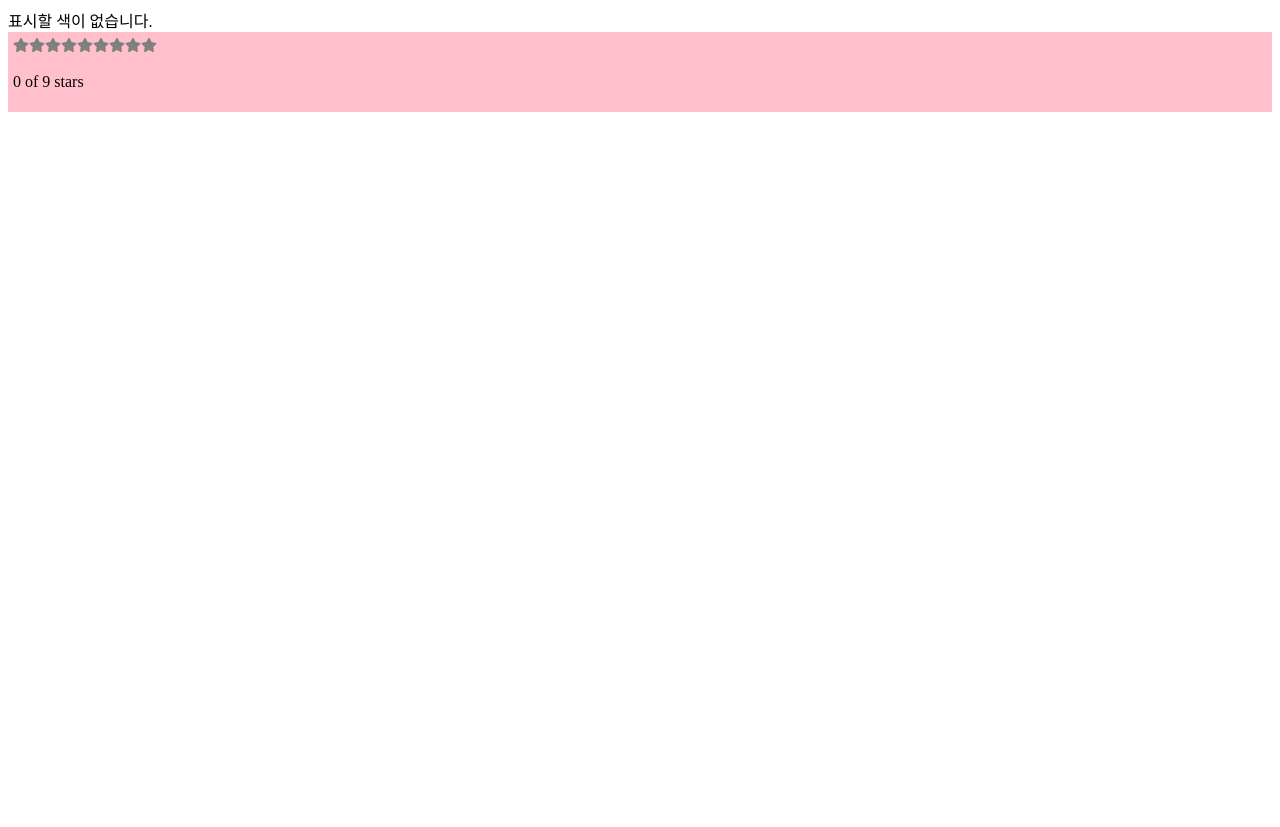
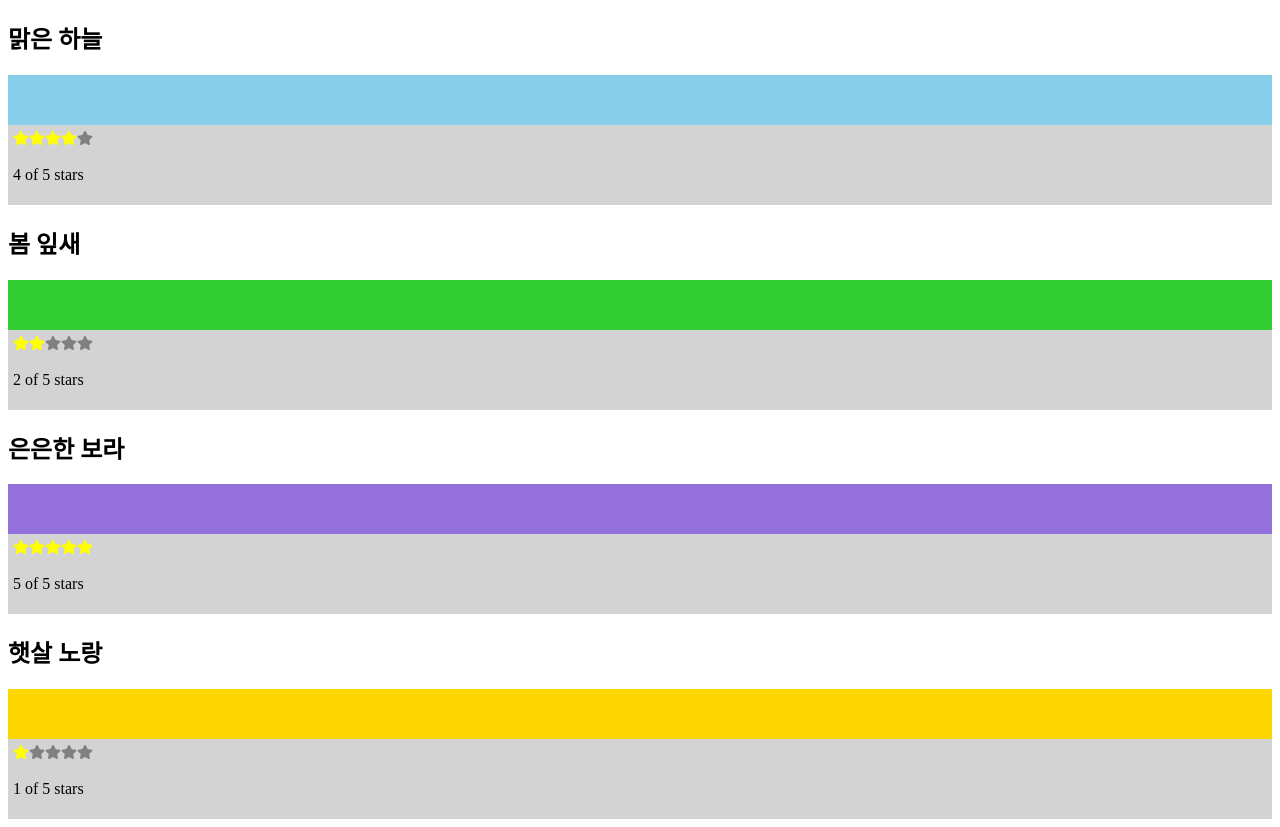
Before and after one commit to NJ97S/React-Codeground, a React (Vite) app in the folder Ch6_ReactStateManagement/react-codeground/: page / in a window 1280 px wide. Before the commit the page ends 800 px from the top, so only its background shows below. Built offline with nearby package versions, Linux system fonts and the light colour scheme.

Commit message:
refactoring: 사용하지 않는 요소 삭제

```diff
--- a/Ch6_ReactStateManagement/react-codeground/src/App.jsx
+++ b/Ch6_ReactStateManagement/react-codeground/src/App.jsx
@@ -9,12 +9,7 @@ function App() {
 
   return (
     <>
-      <ColorList color={colors.colors}/>
-      <StarRating
-        style={{background: "pink"}}S
-        totalStars={9}
-        onDoubleClick={e => alert("double click!!")}
-      />
+      <ColorList colors={colors.colors}/>
     </>
   )
 }
```
